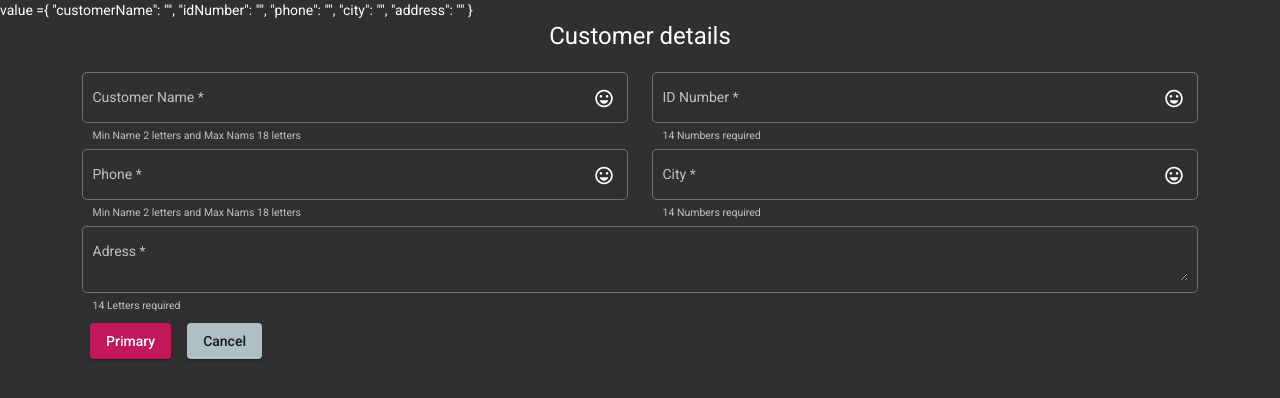
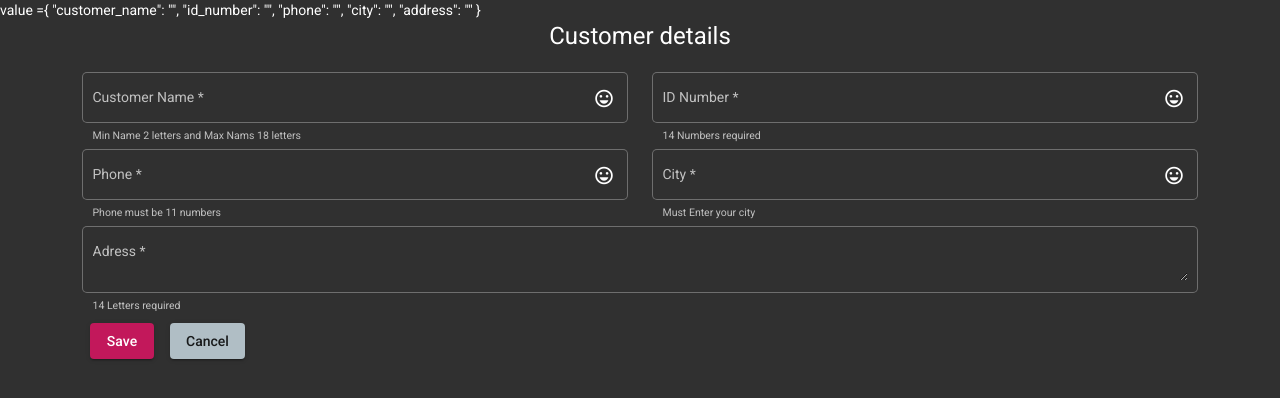
Before and after one commit to Mohamed-Elmligy/customerList, an Angular app: page /login/list in a window 1280 px wide. Shown: the top 398 px of the page. Built offline with nearby package versions, Linux system fonts and the light colour scheme.

Commit message:
create createFunction

```diff
--- a/src/app/customer/customer-details/customer-details.component.html
+++ b/src/app/customer/customer-details/customer-details.component.html
@@ -28,22 +28,22 @@
 
     <mat-form-field appearance="outline" class="col">
       <mat-label>Customer Name </mat-label>
-      <input matInput  placeholder="Placeholder" required type="text" formControlName="customerName" class="text-white">
+      <input matInput  placeholder="Placeholder" required type="text" formControlName="customer_name" class="text-white">
       <mat-icon matSuffix class="text-white">sentiment_very_satisfied</mat-icon>
       <mat-hint>Min Name 2 letters and Max Nams 18 letters</mat-hint>
-      <mat-error *ngIf="customerName?.invalid">{{getErrorMessage(customerName)}}</mat-error>
-      <mat-error *ngIf="customerName?.errors?.['minlength'] && customerName?.touched"> Customer Name is so short</mat-error>
-      <mat-error *ngIf="customerName?.errors?.['maxlength'] && customerName?.touched"> Customer Name is so long</mat-error>
+      <mat-error *ngIf="customer_name?.invalid">{{getErrorMessage(customer_name)}}</mat-error>
+      <mat-error *ngIf="customer_name?.errors?.['minlength'] && customer_name?.touched"> Customer Name is so short</mat-error>
+      <mat-error *ngIf="customer_name?.errors?.['maxlength'] && customer_name?.touched"> Customer Name is so long</mat-error>
     </mat-form-field>
 
     <mat-form-field appearance="outline" class="col">
       <mat-label>ID Number </mat-label>
-      <input matInput placeholder="Placeholder" required type="text" formControlName="idNumber" class="text-white">
-      <mat-error *ngIf="idNumber?.errors?.['minlength'] && idNumber?.touched"> id Number is so short</mat-error>
-      <mat-error *ngIf="idNumber?.errors?.['maxlength'] && idNumber?.touched"> id Number is so long</mat-error>
+      <input matInput placeholder="Placeholder" required type="text" formControlName="id_number" class="text-white">
+      <mat-error *ngIf="id_number?.errors?.['minlength'] && id_number?.touched"> id Number is so short</mat-error>
+      <mat-error *ngIf="id_number?.errors?.['maxlength'] && id_number?.touched"> id Number is so long</mat-error>
       <mat-icon matSuffix class="text-white">sentiment_very_satisfied</mat-icon>
       <mat-hint>14 Numbers required</mat-hint>
-      <mat-error *ngIf="idNumber?.invalid">{{getErrorMessage(idNumber)}}</mat-error>
+      <mat-error *ngIf="id_number?.invalid">{{getErrorMessage(id_number)}}</mat-error>
     </mat-form-field>
   </div>
 
@@ -57,18 +57,16 @@
       <mat-error *ngIf="phone?.errors?.['minlength'] && phone?.touched"> phone is so short</mat-error>
       <mat-error *ngIf="phone?.errors?.['maxlength'] && phone?.touched"> phone is so long</mat-error>
       <mat-icon matSuffix class="text-white">sentiment_very_satisfied</mat-icon>
-      <mat-hint>Min Name 2 letters and Max Nams 18 letters</mat-hint>
+      <mat-hint>Phone must be 11 numbers</mat-hint>
       <mat-error *ngIf="phone?.invalid">{{getErrorMessage(phone)}}</mat-error>
     </mat-form-field>
 
     <mat-form-field appearance="outline" class="col">
       <mat-label>City </mat-label>
       <input matInput placeholder="Placeholder" required type="text" formControlName="city" class="text-white">
-      <mat-error *ngIf="city?.errors?.['minlength'] && city?.touched"> city name is so short</mat-error>
-      <mat-error *ngIf="city?.errors?.['maxlength'] && city?.touched"> city name is so long</mat-error>
       <mat-icon matSuffix class="text-white">sentiment_very_satisfied</mat-icon>
       <mat-error *ngIf="city?.invalid">{{getErrorMessage(city)}}</mat-error>
-      <mat-hint>14 Numbers required</mat-hint>
+      <mat-hint>Must Enter your city</mat-hint>
     </mat-form-field>
   </div>
 
@@ -84,7 +82,7 @@
     </mat-form-field>
   </div>
 
-  <a mat-raised-button color="primary" routerLink="" class="m-2">Primary</a>
+  <a mat-raised-button color="primary" class="m-2" (click)="createcustomer()" >Save</a>
   <a mat-raised-button color="accent" routerLink="" class="m-2">Cancel</a>
   </form>
 
--- a/src/app/customer/customer-details/customer-details.component.ts
+++ b/src/app/customer/customer-details/customer-details.component.ts
@@ -1,5 +1,7 @@
 import { Component, OnInit } from '@angular/core';
 import { FormBuilder, FormGroup, Validators, FormControl } from '@angular/forms';
+import { CustomersService } from 'src/app/services/customers.service'
+
 @Component({
   selector: 'app-customer-details',
   templateUrl: './customer-details.component.html',
@@ -8,14 +10,14 @@ import { FormBuilder, FormGroup, Validators, FormControl } from '@angular/forms'
 export class CustomerDetailsComponent implements OnInit {
   // email = new FormControl('', [Validators.required, Validators.email]);
   myForm!: FormGroup;
-  constructor(private fb: FormBuilder) { }
+  constructor(private fb: FormBuilder, private allcustomer: CustomersService) { }
 
   ngOnInit(){
     this.myForm = this.fb.group({
-      customerName: ['', [
+      customer_name: ['', [
         Validators.required, Validators.minLength(3), Validators.maxLength(20)
       ]],
-      idNumber: ['', [
+      id_number: ['', [
         Validators.required, Validators.minLength(14), Validators.maxLength(14)
       ]],
       phone: ['', [Validators.required, Validators.minLength(11), Validators.maxLength(11)]],
@@ -34,12 +36,12 @@ export class CustomerDetailsComponent implements OnInit {
   }
 
 
-  get customerName() {
-    return this.myForm.get('customerName')
+  get customer_name() {
+    return this.myForm.get('customer_name')
   }
 
-  get idNumber() {
-    return this.myForm.get('idNumber')
+  get id_number() {
+    return this.myForm.get('id_number')
   }
 
   get phone() {
@@ -55,4 +57,9 @@ export class CustomerDetailsComponent implements OnInit {
 
   }
 
+
+  createcustomer(){
+    this.allcustomer.postCustomer(this.myForm.value).subscribe()
+  }
+
 }
--- a/src/app/services/customers.service.ts
+++ b/src/app/services/customers.service.ts
@@ -22,7 +22,7 @@ export class CustomersService {
   }
 
   postCustomer(newCustomer:any){
-    return this.httpClient.post(`${environment.APIURL}`, JSON.stringify(newCustomer), this.httpOption
+    return this.httpClient.post(`${environment.APIURL}/customers.json`, newCustomer
     )
   }
 
```
